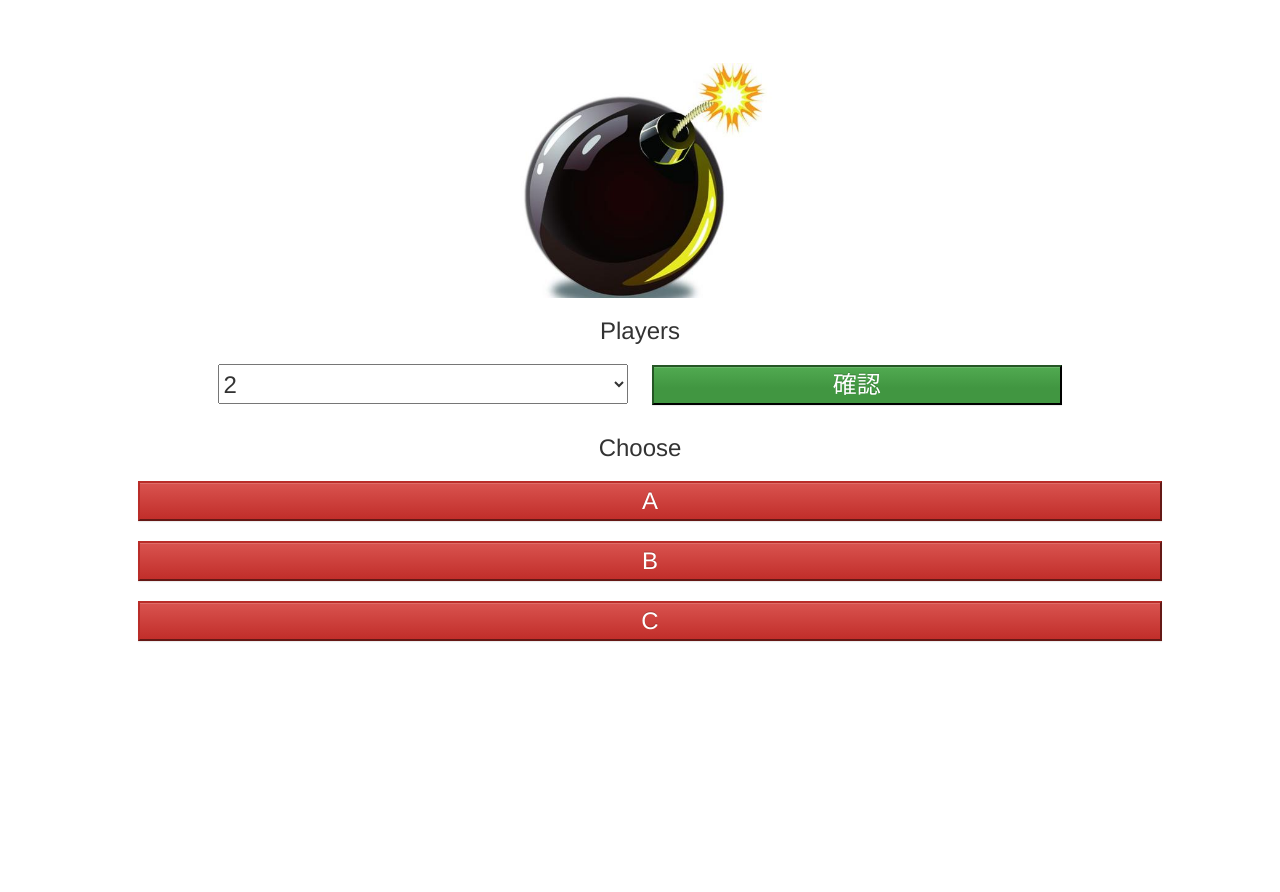
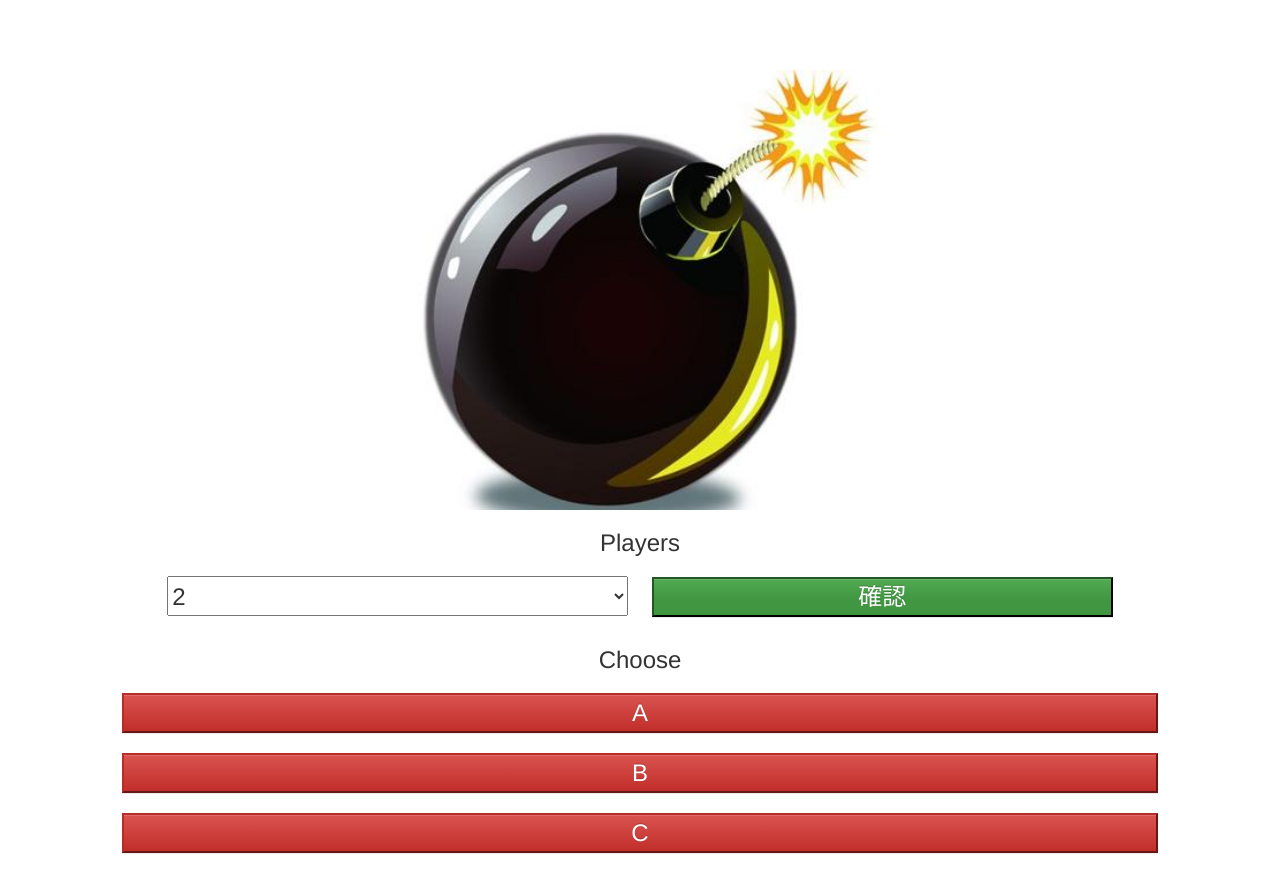
Before and after one commit to imsohappysc/imsohappysc.github.io, a plain HTML site: page bomb.html in a window 1280 px wide. Both pictures are taken after a click on the button "確認". Before the commit the page ends 800 px from the top, so only its background shows below. Drawn offline with nearby package versions, Linux system fonts and the light colour scheme.

Commit message:
Add files via upload

```diff
--- a/bomb.html
+++ b/bomb.html
@@ -3,6 +3,9 @@
 
 <head>
     <title>拆炸彈</title>
+    <meta charset="utf-8" />
+    <meta http-equiv="X-UA-Compatible" content="IE=edge" />
+    <meta name="viewport" content="width=device-width, initial-scale=1" />
 
 <!-- 最新編譯和最佳化的 CSS -->
 <link rel="stylesheet" href="https://maxcdn.bootstrapcdn.com/bootstrap/3.3.1/css/bootstrap.min.css">
@@ -25,15 +28,15 @@
         visibility: visible;
     }
     .size{
-        width:100%;height:4rem;font-size:24px;
+        width:90%;height:4rem;font-size:24px;
         margin: 1rem;
     }
     .confirm{
         width:40%;height:4rem;font-size:24px;
-        margin: 10px;
+        margin: 1rem;
     }
     .body{
-        width:80%;
+        width:90%;
     }
     </style>
 </head>
@@ -41,12 +44,12 @@
 <body>
 <center/>
 
-    <div class="body">
-       <h2 id=text class="block">default</h2>
+    <div class="col-xs-12 col-sm-12 col-md-12 col-lg-12">
+       <h1 id=text class="block">default</h1>
     </div>
 
     <div class="body">
-        <img  id="image" src="img0.jpg" width="30%">
+        <img  id="image" src="img0.jpg" width="50%">
         <h3>Players</h3>
 
         <select class="confirm" name="" id="players">
```
